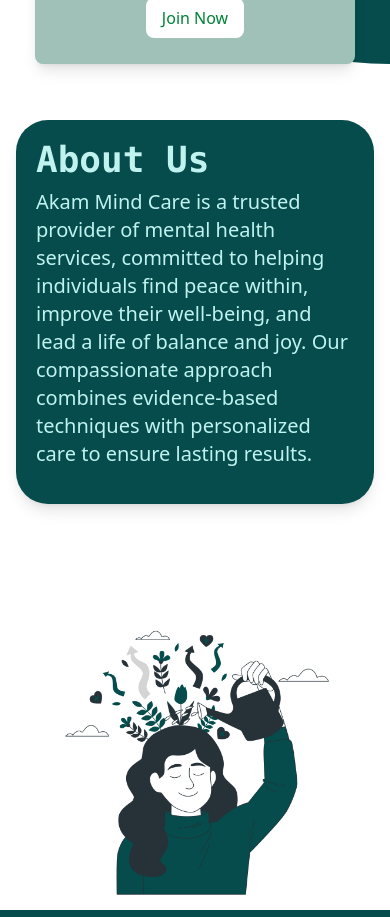
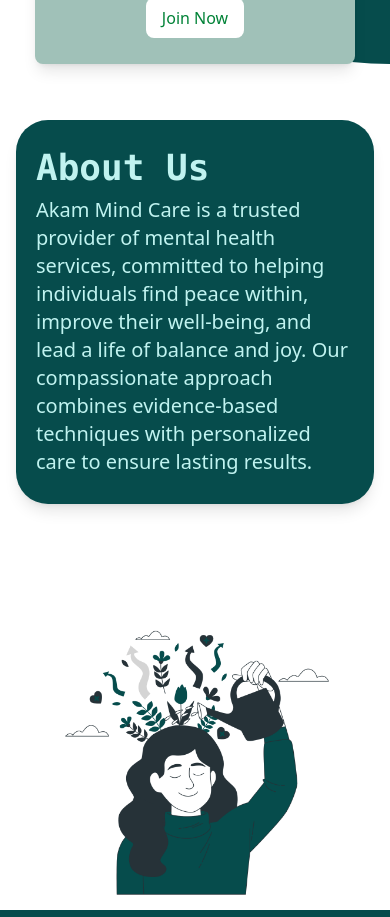
Before and after one commit to bilalpt/Akam, a React (Vite) app: page / in a window 390 px wide. Shown: the part 1360-2277 px from the top of the page. Built offline with nearby package versions, Linux system fonts and the light colour scheme.

Commit message:
about font update

```diff
--- a/src/Components/Home/About.jsx
+++ b/src/Components/Home/About.jsx
@@ -26,7 +26,7 @@
                     }}
                     className="bg-[#064C4C] h-96 md:h-80 md:w-[45vw] rounded-4xl shadow-lg transition-all duration-300 "
                 >
-                    <h1 className="text-4xl pt-5 md:pt-10 pl-5 font-bold font-mono text-[#c0f3f0]">About Us</h1>
+                    <h1 className="text-4xl pt-7 md:pt-10 pl-5 font-bold font-mono text-[#c0f3f0]">About Us</h1>
                     <p className="text-xl px-5 pt-2 md:pt-8 font-sans text-[#c0f3f0]  ">
                     Akam Mind Care is a trusted provider of mental health services,
                         committed to helping individuals find peace within, improve their
```
